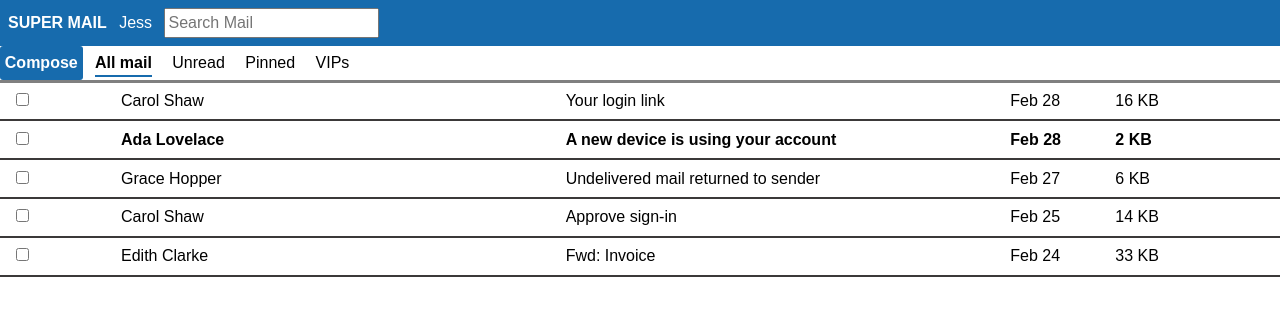
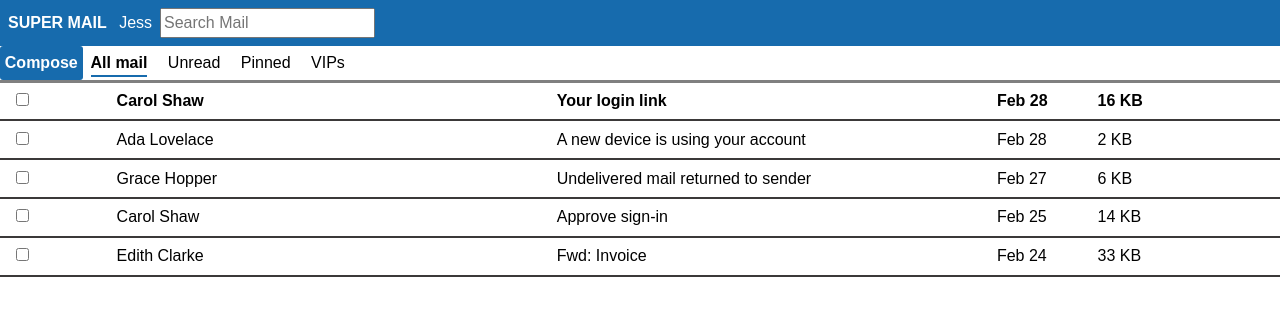
Before and after one commit to bloominstituteoftechnology/module-project-html-and-css-ii-kamilsci, a plain HTML site: page index.html in a window 1280 px wide. Drawn offline with Linux system fonts and the light colour scheme.

Commit message:
sprint 3 mod 4 project

```diff
--- a/styles.css
+++ b/styles.css
@@ -4,16 +4,18 @@ body{
 }
 
 #headerTop {
+    display: flex;
     background-color: #176bad;
     color: white;
     padding: 0.5rem;
+    align-items: baseline;
 
 
 
 
 }
 .inlineMod{
-    display: inline-block;
+
 }
 
 #headerTop span {
@@ -26,14 +28,16 @@ body{
     text-transform: uppercase;
 }
 
+
 #headerBottom{
+    display: flex;
+    align-items: baseline;
     border-bottom: 3px  solid gray;
     padding: 0.5 rem
 
+
 }
-#headerBottom > div{
-    display: inline-block;
-}
+
 
 .blueButton{
     color: white;
@@ -57,13 +61,13 @@ border-radius: 3px;
     border-bottom: 2px solid #176bad;
     font-weight: bold;
 }
-.email div{
-    display: inline-block;
-}
+
 .email {
     padding: 0.4rem;
     padding-left: 1rem;
     border-bottom: 2px solid rgb(59, 57, 57);
+
+    display: flex;
 
 }
 
@@ -78,6 +82,6 @@ border-radius: 3px;
 
 }
 
-.email:nth-child(2){
+.email:nth-child(1){
     font-weight: bold;
 }
```
